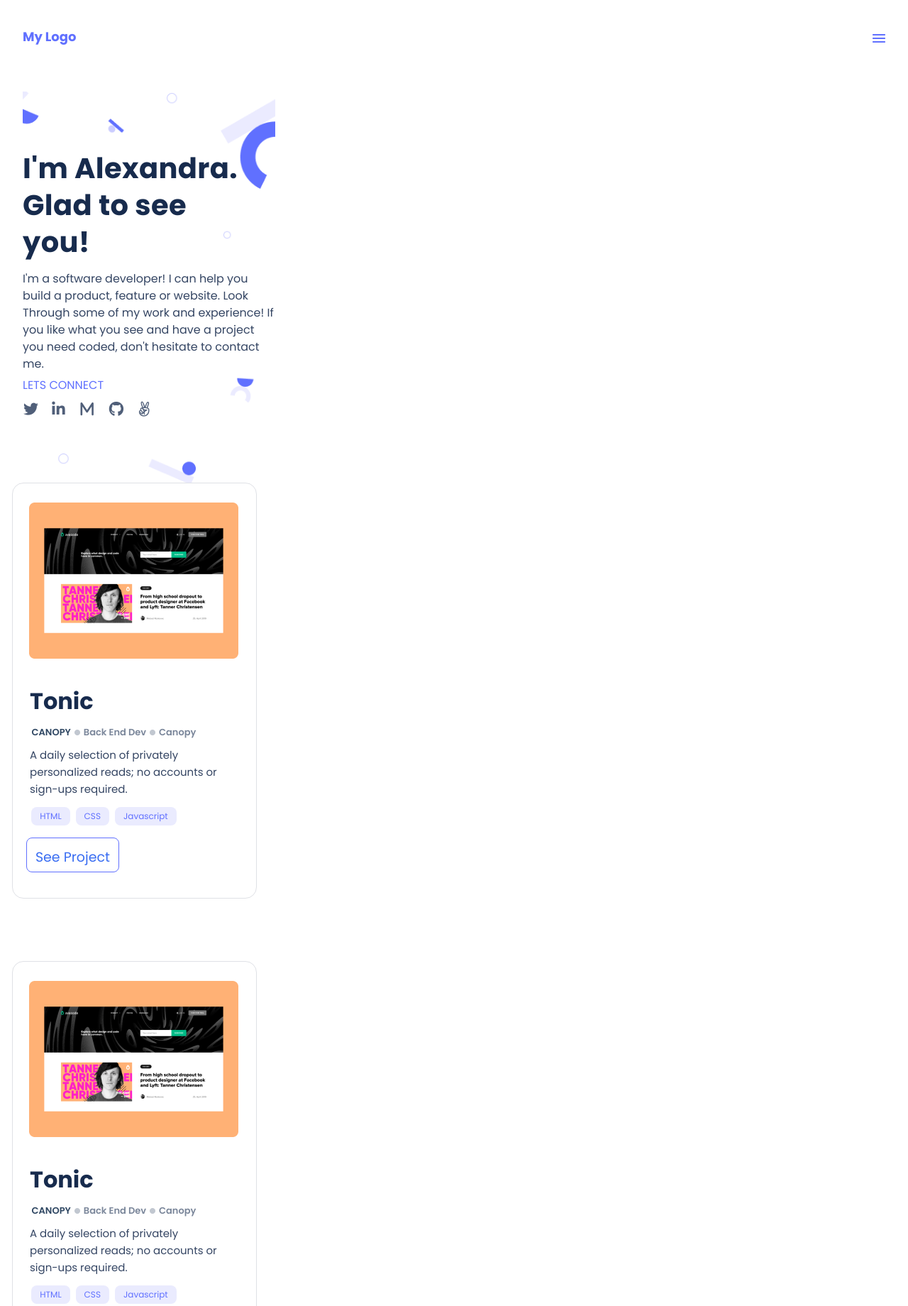
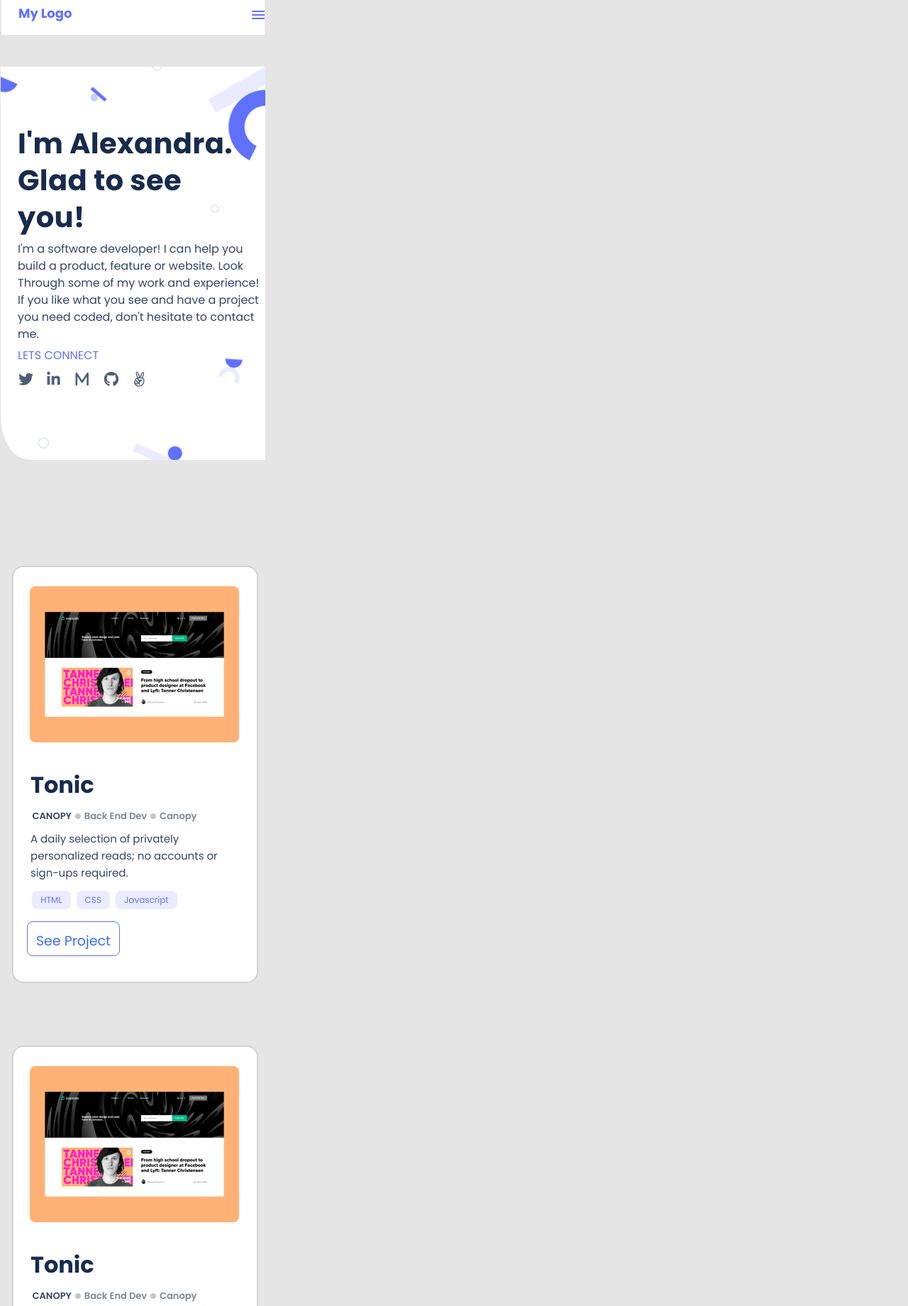
Before and after one commit to josman227/Mobile-Portfolio, a website: page index.html in a window 1280 px wide. Shown: the top 1840 px of the page at 71% size. Drawn offline with Linux system fonts and the light colour scheme.

Commit message:
Update html and css

```diff
--- a/index.html
+++ b/index.html
@@ -9,16 +9,24 @@
     <link rel="stylesheet" href="https://cdnjs.cloudflare.com/ajax/libs/font-awesome/6.3.0/css/all.min.css"/>
 </head>
 <body>
-    <header class="navigation">
+        <header class="navigation" >
+        <div class="content">
             <nav class="header">
                 <a class="logo" href="#">My Logo</a>
                 <a href="#" class="menu"><img src="img/menu.png" alt=""></a>
             </nav>
+        </div>
         </header>
- <section class="master-setion">
+
+
+
 
     <section class="bio-section">
+
+
+
         <div class="bio">
+        <div class="content">
             <h1 class="bio-header">I'm Alexandra. Glad to see you!</h1>
             <p class="bio-text">I'm a software developer! I can help you build a product, feature or website. Look Through
             some of my work and experience! If you like what you see and have a project you need coded, don't hesitate to contact me.</p>
@@ -32,6 +40,7 @@
                     <li><a href="https://github.com/josman227"><i class="fa-brands fa-angellist"></i></a></li>
 
                 </ul>
+            </div>
         </div>
 
         </div>
@@ -130,11 +139,10 @@
     </div>
 </section>
 
+<section class="about-section">
+    <div class="content">
+        <div class="about-1">
 
-<section class="about-section">
-    <div class="about-me">
-
-    <div class="about-items">
             <h2 class="about-heading">About Myself</h2>
                     <p class="about-text">
                         Hello I’m a software developer! I can help you build a product , feature or website. Look through some of my work and experience! If you like what you see and have a project you need coded, don’t hesitate to contact me.
@@ -154,12 +162,10 @@
                     <button class="resume-btn">
                         Get Resume
                     </button>
-    </div>
 
                 </div>
 
-
-
+        <div class="about-2">
             <ul class="languages">
                 <li><h2>Languages</h2></li>
                 <li><img src="img/arrow.png" alt=""></li>
@@ -194,7 +200,9 @@
         <li><h2>Skills</h2></li>
         <li><img src="img/rightArrow.png" alt=""></li>
         </ul>
-       </section
+    </div>
+</div>
     </section>
+
 </body>
 </html>
--- a/style.css
+++ b/style.css
@@ -11,6 +11,16 @@ body {
   display: flex;
   flex-direction: column;
   box-sizing: border-box;
+  background-color: #e5e5e5;
+}
+
+.navigation {
+  background-color: #fff;
+  width: 371px;
+  height: 50px;
+  position: relative;
+  left: -30px;
+  top: -33px;
 }
 
 .bio-section {
@@ -21,10 +31,13 @@ body {
   background-repeat: no-repeat;
   background-size: 100% auto;
   background-position: center;
-  width: 100%;
-  max-width: 356px;
-  height: 551px;
-  background-color: #fff;
+  border-bottom-left-radius: 11%;
+  width: 373px;
+  height: 554px;
+  position: relative;
+  left: -31px;
+  top: -49px;
+
 }
 
 .bio {
@@ -113,13 +126,14 @@ body {
 .cards {
   display: grid;
   gap: 88px;
-  grid-template-columns: 1fr;
+  background-color: #e5e5e5;
+  margin-top: 100px;
 }
 
 .card {
   width: 311px;
   height: 552px;
-  border: 1px solid #dfe1e6;
+  border: 2px solid lightgray;
   border-radius: 16px;
   display: flex;
   flex-direction: column;
@@ -128,6 +142,7 @@ body {
   gap: 12px;
   position: relative;
   left: -15px;
+  background-color: #fff;
 }
 
 .card-img {
@@ -234,14 +249,11 @@ body {
 
 .about-section {
   position: relative;
-  left: 0.2px;
+  left: -30.8px;
   border-top-right-radius: 98px;
-  margin-top: 90px;
-  border-top: 1px solid #e5e5e5;
-}
-
-.about-items {
-  background-color: white;
+  margin-top: 185px;
+  height: 984px;
+  width: 373px;
 }
 
 .about-heading {
@@ -370,3 +382,21 @@ button:disabled {
   color: #5a6c83;
   border: none;
 }
+
+section {
+  background-color: #fff;
+  width: 327px;
+}
+
+.about-me {
+  margin-right: 12px;
+}
+
+.about-1,
+.about-2 {
+  margin-right: 12px;
+}
+
+.content {
+  margin-left: 24px;
+}
```
Lines whose indentation alone changed are shown as unchanged.
